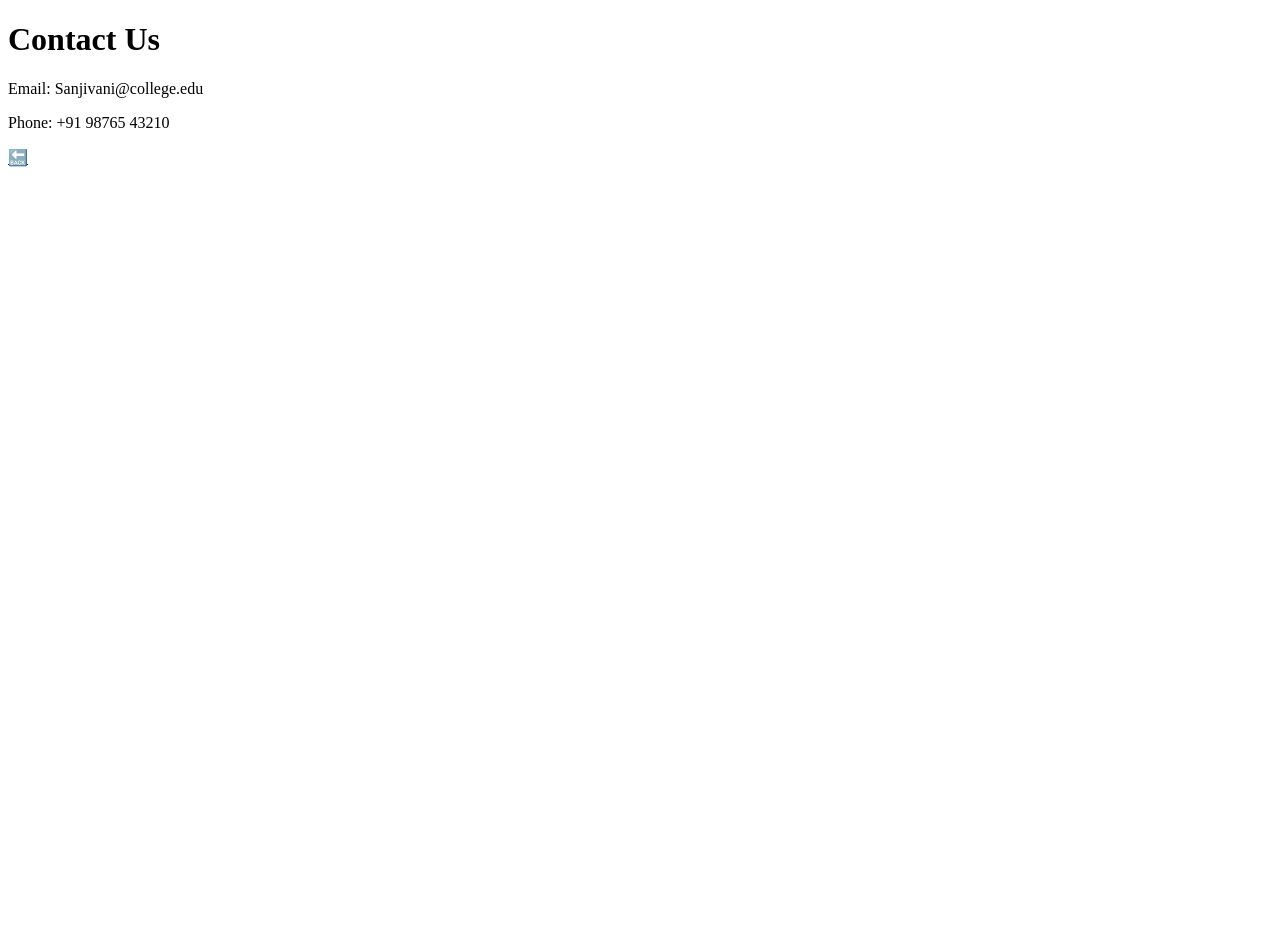
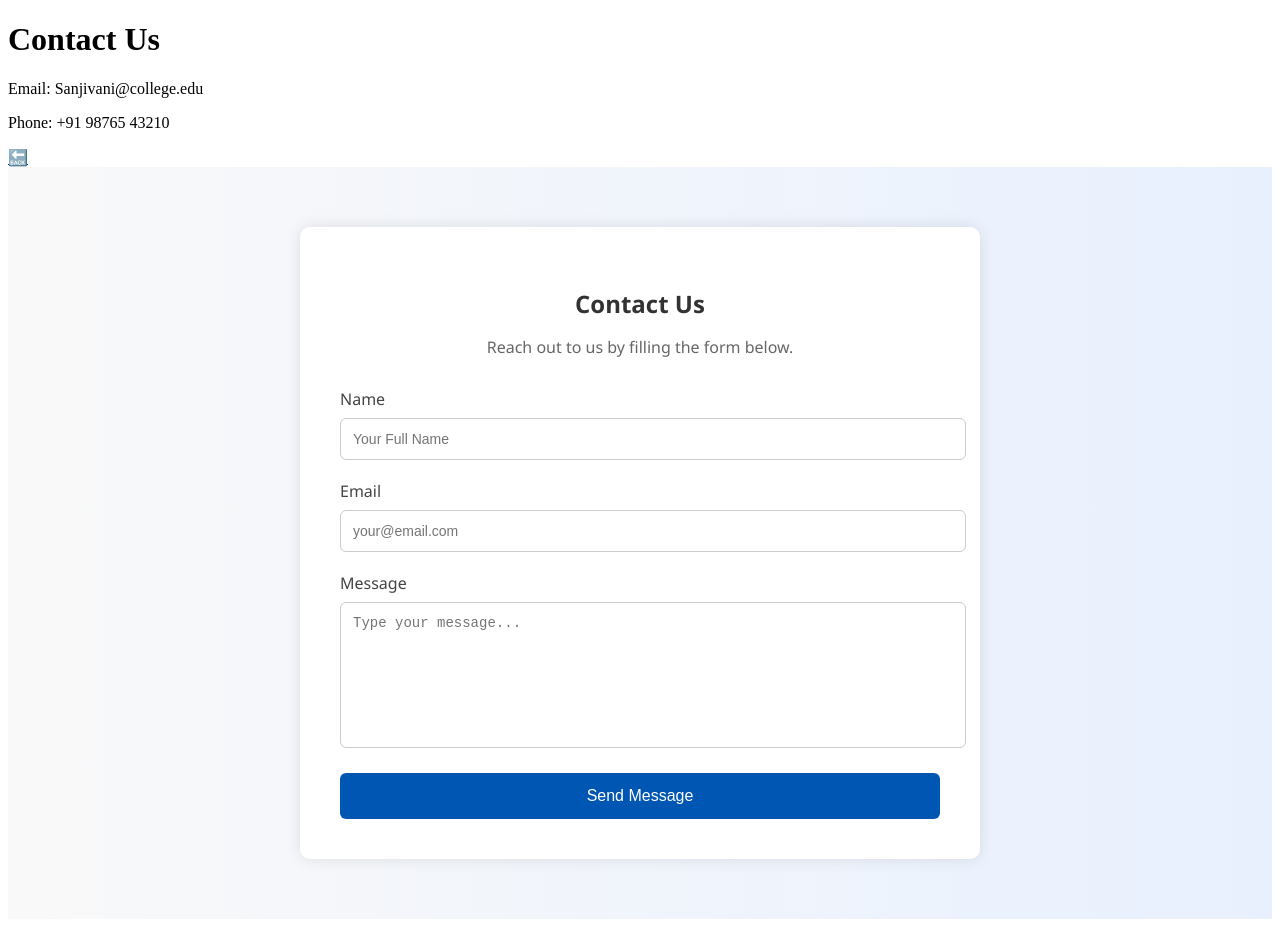
Before and after one commit to Kulkarni-Suyog/Multipages-website, a plain HTML site: page contact.html in a window 1280 px wide. Before the commit the page ends 800 px from the top, so only its background shows below. Drawn offline with Linux system fonts and the light colour scheme.

Commit message:
contact.html

```diff
--- a/contact.html
+++ b/contact.html
@@ -3,11 +3,104 @@
 <head>
   <meta charset="UTF-8">
   <title>Contact Us - Sanjivani College</title>
+  <style>
+    .contact-section {
+  padding: 60px 20px;
+  background: linear-gradient(to right, #f9f9f9, #e8f0fe);
+  font-family: 'Segoe UI', Tahoma, Geneva, Verdana, sans-serif;
+}
+
+.contact-container {
+  max-width: 600px;
+  margin: auto;
+  background: #ffffff;
+  padding: 40px;
+  border-radius: 10px;
+  box-shadow: 0 0 15px rgba(0,0,0,0.1);
+}
+
+.contact-container h2 {
+  text-align: center;
+  color: #333;
+  margin-bottom: 10px;
+}
+
+.contact-container p {
+  text-align: center;
+  color: #666;
+  margin-bottom: 30px;
+}
+
+.contact-form .form-group {
+  margin-bottom: 20px;
+}
+
+.contact-form label {
+  display: block;
+  margin-bottom: 8px;
+  color: #444;
+}
+
+.contact-form input,
+.contact-form textarea {
+  width: 100%;
+  padding: 12px;
+  border: 1px solid #ccc;
+  border-radius: 6px;
+  font-size: 14px;
+  resize: none;
+}
+
+.contact-form textarea {
+  height: 120px;
+}
+
+.contact-form button {
+  display: block;
+  width: 100%;
+  background: #0056b3;
+  color: white;
+  padding: 14px;
+  font-size: 16px;
+  border: none;
+  border-radius: 6px;
+  cursor: pointer;
+  transition: background 0.3s;
+}
+
+.contact-form button:hover {
+  background: #003d80;
+
+
+}
+  </style>
 </head>
 <body>
   <h1>Contact Us</h1>
   <p>Email: Sanjivani@college.edu</p>
   <p>Phone: +91 98765 43210</p>
   <a href="index.html">🔙</a>
+  <section class="contact-section">
+  <div class="contact-container">
+    <h2>Contact Us</h2>
+    <p> Reach out to us by filling the form below.</p>
+    <form class="contact-form">
+      <div class="form-group">
+        <label for="name">Name</label>
+        <input type="text" id="name" placeholder="Your Full Name" required />
+      </div>
+      <div class="form-group">
+        <label for="email">Email</label>
+        <input type="email" id="email" placeholder="your@email.com" required />
+      </div>
+      <div class="form-group">
+        <label for="message">Message</label>
+        <textarea id="message" placeholder="Type your message..." required></textarea>
+      </div>
+      <button type="submit">Send Message</button>
+    </form>
+  </div>
+</section>
+
 </body>
 </html>
```
